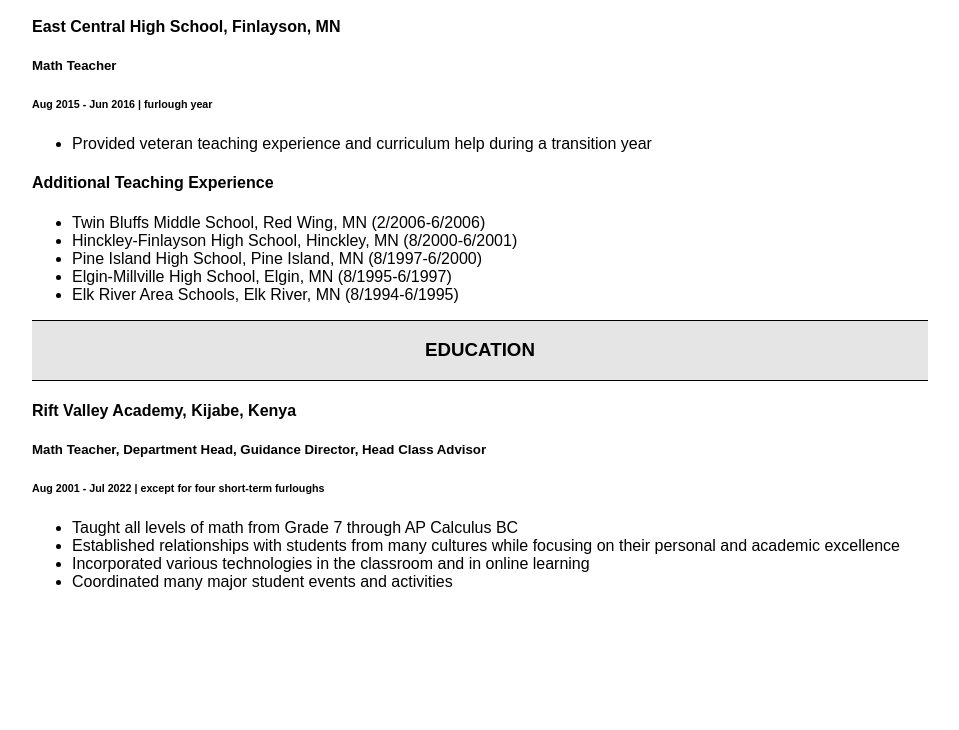
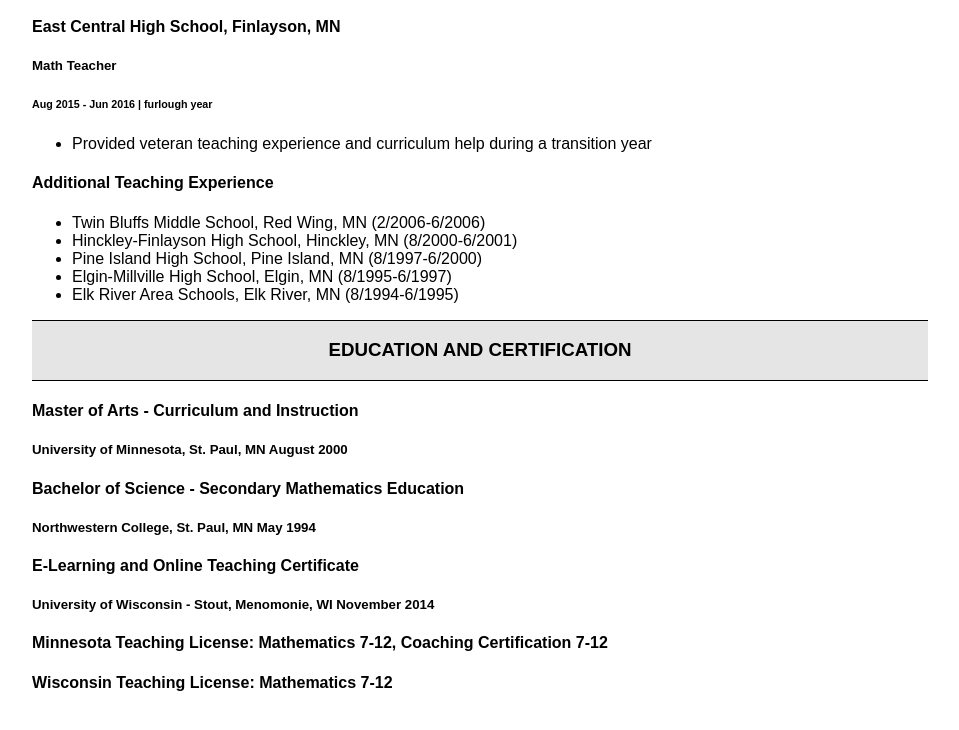
Before and after one commit to mntokijabe/mntokijabe.github.io, a plain HTML site: page index.html in a window 1280 px wide. Shown: the part 706-1436 px from the top of the page, without its empty margins (160-1119 px from the left). Drawn offline with Linux system fonts and the light colour scheme.

Commit message:
Update index.html

```diff
--- a/index.html
+++ b/index.html
@@ -60,23 +60,22 @@
     <li>Elk River Area Schools, Elk River, MN (8/1994-6/1995)
      </div>
 
-  <div class= "exp-header">
+   <div class= "exp-header">
 
-  <h3>Education </h3>
+  <h3>Education and Certification </h3>
   </div>
 
   <div>
 
-  <h4>Rift Valley Academy, Kijabe, Kenya</h4>
-  <h5>Math Teacher, Department Head, Guidance Director, Head Class Advisor</h5>
-  <h6>Aug 2001 - Jul 2022 |  except for four short-term furloughs</h6>
-  <ul>
-    <li>Taught all levels of math from Grade 7 through AP Calculus BC
-    <li>Established relationships with students from many cultures while focusing on their personal and academic excellence
-    <li>Incorporated various technologies in the classroom and in online learning
-    <li>Coordinated many major student events and activities
-  </ul>
+  <h4>Master of Arts - Curriculum and Instruction</h4>
+  <h5>University of Minnesota, St. Paul, MN  August 2000</h5>
+   <h4>Bachelor of Science - Secondary Mathematics Education</h4>
+  <h5>Northwestern College, St. Paul, MN May 1994</h5>
+    <h4>E-Learning and Online Teaching Certificate</h4>
+  <h5>University of Wisconsin - Stout, Menomonie, WI November 2014</h5>
+    <h4>Minnesota Teaching License: Mathematics 7-12, Coaching Certification 7-12</h4>
+    <h4>Wisconsin Teaching License: Mathematics 7-12</h4>
+
     </div>
-  </ul>
 </body>
 </html>
```
